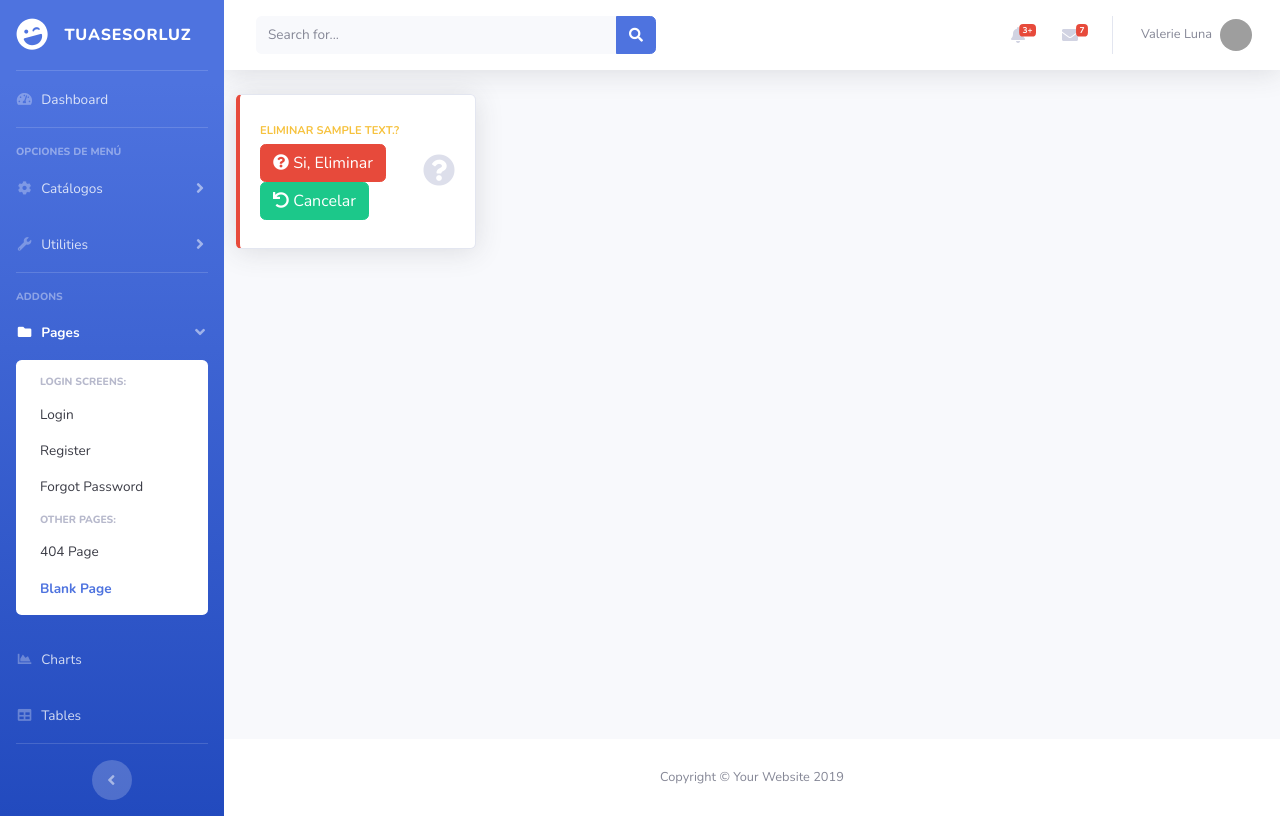
After one commit to CarlosSanz81/facturacion, a Django app: page /inv/categorias/delete/1/ in a window 1280 px wide. The commit adds this page. Run offline with Django 3.2, Linux system fonts and the light colour scheme; a user stored in the database is signed in; tables that the repository leaves empty hold one stand-in row (values such as "Sample post"); some libraries are stand-ins or nearby versions; grey boxes are pictures that could not be loaded.

Commit message:
borrado en bd

```diff
--- /dev/null
+++ b/inv/templates/inv/catalogos_del.html
@@ -0,0 +1,29 @@
+{% extends 'base/base.html' %}
+
+{% block page_content %}
+
+    <form method="POST" class="form-inline">
+        {% csrf_token %}
+
+        <div class="col-xl-3 col-md-6 mb-4">
+            <div class="card border-left-danger shadow h-100 py-2">
+                <div class="card-body">
+                    <div class="row no-gutters align-items-center">
+                        <div class="col mr-2">
+                            <div class="text-xs font-weight-bold text-warning text-uppercase mb-1"> Eliminar {{ obj.descripcion }}?</div>
+                            <button type="submit" class="btn btn-danger"><i class="fas fa-question-circle"></i> Si, Eliminar</button>
+                            <a href="{% url 'inv:categoria_list' %}" class="btn btn-success"><span class="fa fa-undo"></span> Cancelar</a>
+                        </div>
+                        <div class="col-auto">
+                        <i class="fas fa-question-circle fa-2x text-gray-300"></i>
+                         </div>
+                    </div>
+                </div>
+            </div>
+        </div>
+    </form>
+
+{% endblock page_content %}
+
+{% block js_page %}
+{% endblock js_page %}
--- a/inv/templates/inv/categoria_list.html
+++ b/inv/templates/inv/categoria_list.html
@@ -44,7 +44,7 @@
 
               <td>
                 <a href="{% url 'inv:categoria_edit' item.id %} " class="btn btn-warning btn-circle" role="button"><i class="far fa-edit"></i></a>
-                <a href="#" class="btn btn-danger btn-circle" role="button"><i class="far fa-trash-alt"></i></a>
+                <a href="{% url 'inv:categoria_del' item.id %} " class="btn btn-danger btn-circle" role="button"><i class="far fa-trash-alt"></i></a>
               </td>
             </tr>
           {% endfor %}
--- a/inv/urls.py
+++ b/inv/urls.py
@@ -1,10 +1,11 @@
 from django.urls import path
 
-from .views import CategoriaView, CategoriaNew, CategoriaEdit
+from .views import CategoriaView, CategoriaNew, CategoriaEdit, CategoriaDel
 
 
 urlpatterns = [
     path('categorias/', CategoriaView.as_view(), name='categoria_list'),
     path('categorias/new', CategoriaNew.as_view(), name='categoria_new'),
     path('categorias/edit/<int:pk>/', CategoriaEdit.as_view(), name='categoria_edit'),
+    path('categorias/delete/<int:pk>/', CategoriaDel.as_view(), name='categoria_del'),
 ]
--- a/inv/views.py
+++ b/inv/views.py
@@ -36,3 +36,10 @@ class CategoriaEdit(LoginRequiredMixin, generic.UpdateView):
     def form_valid(self, form):
         form.instance.um = self.request.user.id
         return super().form_valid(form)
+
+class CategoriaDel(LoginRequiredMixin, generic.DeleteView):
+    model = Categoria
+    template_name = "inv/catalogos_del.html"
+    context_object_name = "obj"
+    success_url = reverse_lazy("inv:categoria_list")
+    login_url = "bases:login"
```
